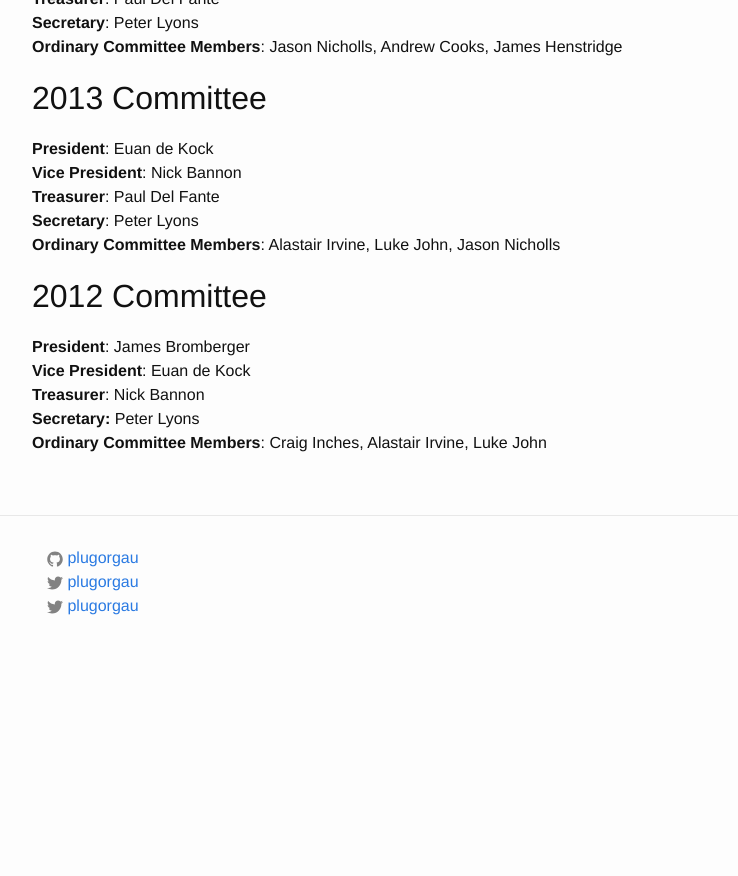
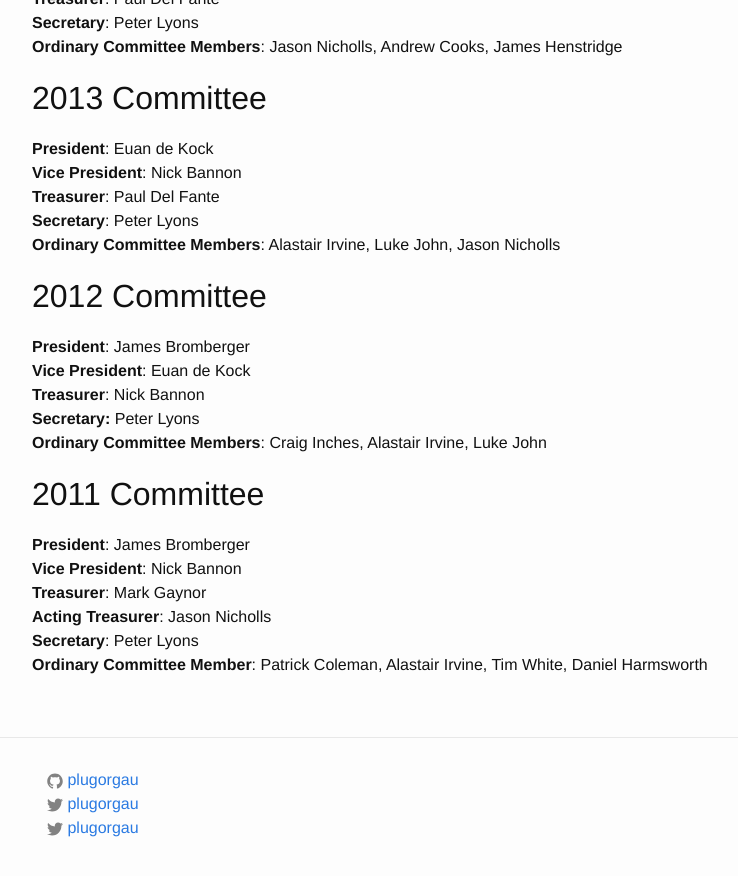
Before and after one commit to plugorgau/plugorgau.github.io, a Jekyll site: the page built from pages/about/committee.md, in a window 1280 px wide and 900 px high, scrolled down 1577 px. Shown: the top 876 px of the window, without its empty margins (238-976 px from the left). Built offline with Jekyll 4.4.1, drawn with Linux system fonts in a browser that asks for light colours; before the commit the page ends 2255 px from its top, so only the background shows below that.

Commit message:
Previous committees
I found we have a seperate page in the current live site called
"Previous committees" that has the 2011 committee on it, I've added it
to the main committees page.

```diff
--- a/pages/about/committee.md
+++ b/pages/about/committee.md
@@ -69,3 +69,11 @@ Malroy
 **Treasurer**: Nick Bannon
 **Secretary:** Peter Lyons
 **Ordinary Committee Members**: Craig Inches, Alastair Irvine, Luke John
+
+## 2011 Committee
+**President**: James Bromberger
+**Vice President**: Nick Bannon
+**Treasurer**: Mark Gaynor
+**Acting Treasurer**: Jason Nicholls
+**Secretary**: Peter Lyons
+**Ordinary Committee Member**: Patrick Coleman, Alastair Irvine, Tim White, Daniel Harmsworth
```
